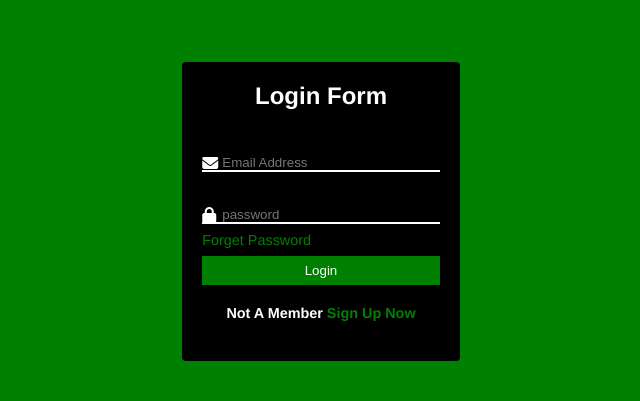
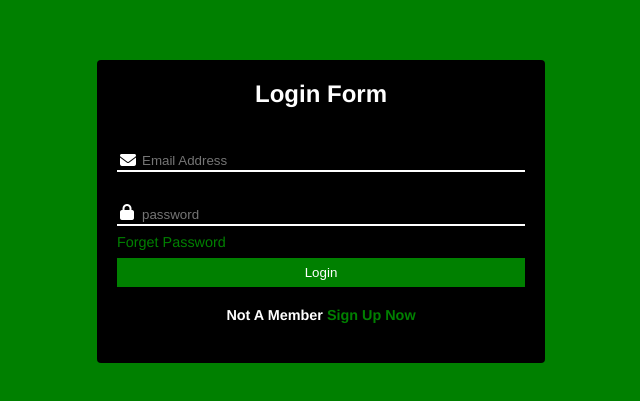
Before and after one commit to AnjaliTadiyal/first-form, a plain HTML site: page index.html in a window 1280 px wide. Shown: the part 189-590 px from the top of the page, without its empty margins (319-959 px from the left). Drawn offline with Linux system fonts and the light colour scheme.

Commit message:
Update style.css

```diff
--- a/style.css
+++ b/style.css
@@ -22,10 +22,10 @@ body {
 }
 
 .small-box {
-/*     border: 2px solid black; */
     padding: 20px 20px;
     color: white;
     background-color: #000000;
+    width:35%;
     height: fit-content;
     border-radius: 4px;
     justify-content: center;
@@ -46,7 +46,8 @@ input {
     background-color: black;
     margin-top: 17px;
     width: 100%;
-    padding-inline: 20px;
+    padding-inline: 25px;
+    padding-bottom: 2px;
 }
 
 button {
@@ -73,7 +74,8 @@ button:hover {
 
 .section i {
     position: relative;
-    top: 35px;
+    top:34px;
+    left:3px;
 }
 
 h4 {
@@ -85,3 +87,7 @@ h4 {
 .sign-up {
     margin-bottom: 20px;
 }
+
+.section .fa-lock{
+    top:32px;
+}
```
